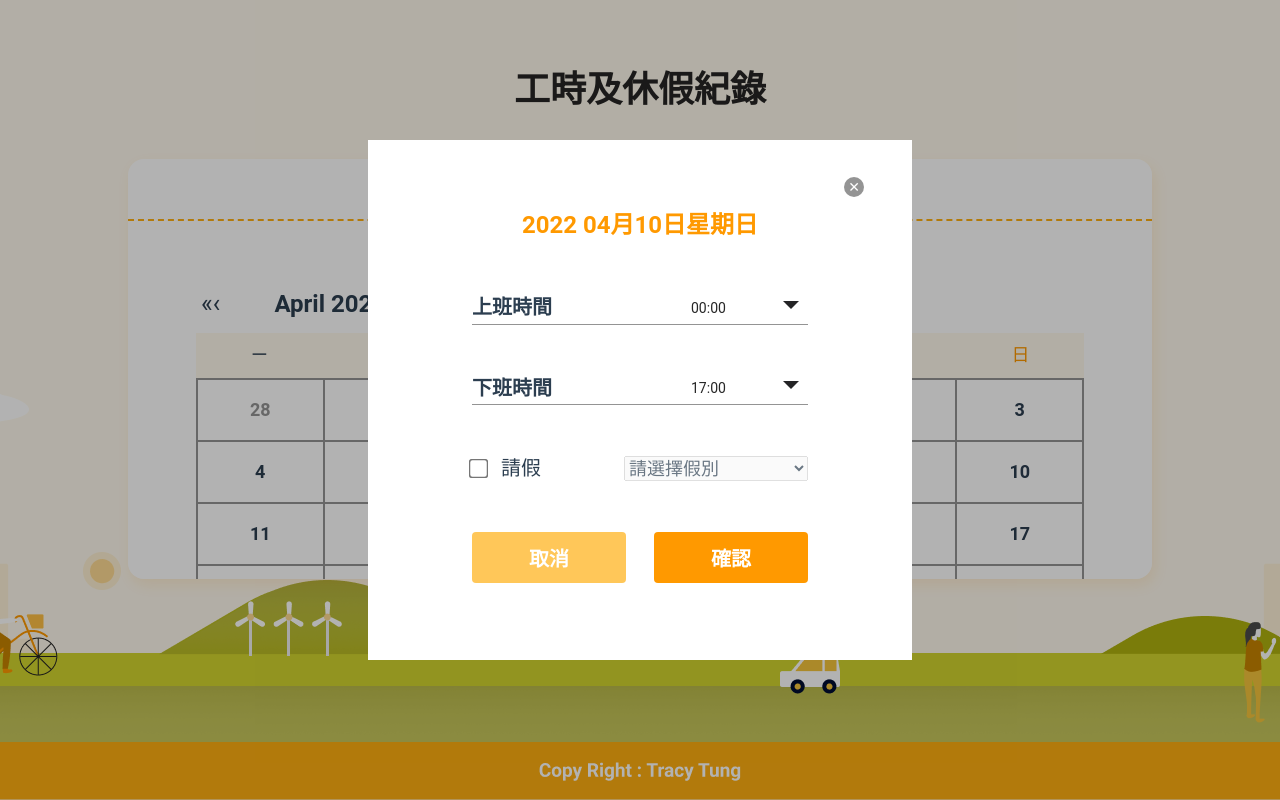
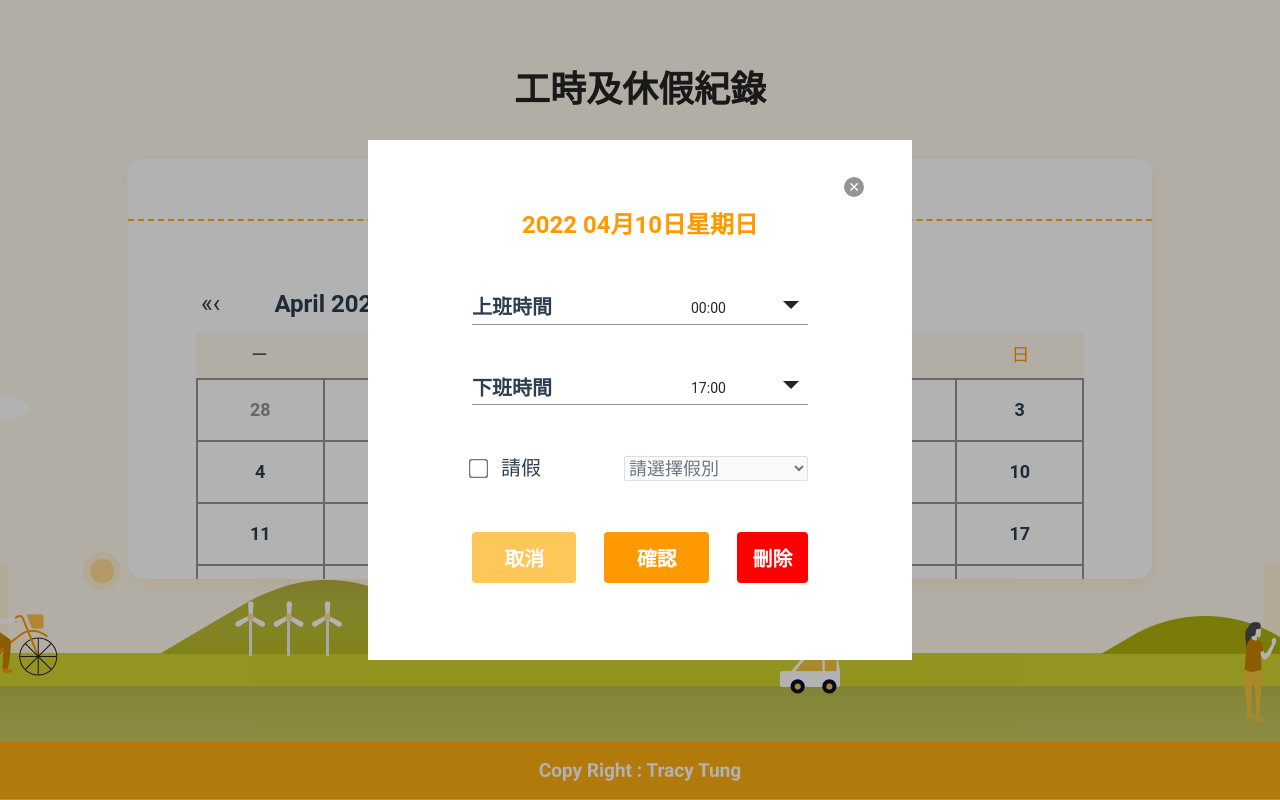
Before and after one commit to Chiahsuan-TW/overtime-pay-calculator, a Vue app: page /MonthlyRecord in a window 1280 px wide. Both pictures are taken after a click on the element "10". Built offline with nearby package versions, Linux system fonts and the light colour scheme.

Commit message:
完成刪除item功能

```diff
--- a/src/assets/scss/_color.scss
+++ b/src/assets/scss/_color.scss
@@ -4,6 +4,7 @@ $primary-light: #FFC759;
 $brown: #D18B00;
 $black: #242426;
 $gray: #949494;
+$delete:red;
 
 // background & calendar
 $background: #FFF9ED;
--- a/src/components/CalendarModal.vue
+++ b/src/components/CalendarModal.vue
@@ -35,7 +35,11 @@
         </div>
         <div class="day-off">
           <div>
-            <input type="checkbox" id="day-off" v-model="monthlyData.isDayOff" />
+            <input
+              type="checkbox"
+              id="day-off"
+              v-model="monthlyData.isDayOff"
+            />
             <label for="day-off">請假</label>
           </div>
           <div>
@@ -53,8 +57,17 @@
           </div>
         </div>
         <div class="button-group">
-          <ProcedureButton @click="$emit('close')" class="cancel">取消</ProcedureButton>
-          <ProcedureButton @click="clickConfirm" class="confirm">確認</ProcedureButton>
+          <ProcedureButton @click="$emit('close')" class="cancel"
+            >取消</ProcedureButton
+          >
+          <ProcedureButton @click="clickConfirm" class="confirm"
+            >確認</ProcedureButton
+          >
+          <ProcedureButton
+            @click="$emit('deleteItem', this.day.date), $emit('close')"
+            class="delete"
+            >刪除</ProcedureButton
+          >
         </div>
       </div>
     </div>
@@ -76,8 +89,10 @@ export default {
       required: true,
     },
   },
+  emits: ["close", "deleteItem"],
   created() {
-    let { userID, companyID, onDuty, offDuty, isDayOff, leaveType } = this.currentDayData;
+    let { userID, companyID, onDuty, offDuty, isDayOff, leaveType } =
+      this.currentDayData;
     this.monthlyData = {
       ...this.monthlyData,
       userID: userID,
@@ -116,14 +131,23 @@ export default {
         offDuty: this.monthlyData.offDuty.format("HH:mm"),
       };
       if (this.isLogIn) {
-        await this.$store.dispatch("recordingData/postMonthlyData", currentModalData);
-        await this.$store.dispatch("recordingData/getMonthlyData", currentPageComapnyID);
+        await this.$store.dispatch(
+          "recordingData/postMonthlyData",
+          currentModalData
+        );
+        await this.$store.dispatch(
+          "recordingData/getMonthlyData",
+          currentPageComapnyID
+        );
         return;
       } else {
         //新增資料
         //存localStoreage
         this.$store.commit("recordingData/addRecordData", currentModalData);
-        this.$store.dispatch("recordingData/saveLocalStorageMonthlyData", this.currentCompanyID);
+        this.$store.dispatch(
+          "recordingData/saveLocalStorageMonthlyData",
+          this.currentCompanyID
+        );
       }
 
       this.$emit("close");
@@ -135,12 +159,9 @@ export default {
       }
       return hours;
     },
-    // getDisabledMinutes() {
-    //   let minutes = [];
-    //   for (let minute = 0; minute < this.monthlyData.onDuty.minute(); minute++) {
-    //     minutes.push(minute);
-    //   }
-    //   return minutes;
+    // clickDelete() {
+    //   console.log(this.day.date);
+    //   this.$emit("clickDelete", this.day.date);
     // },
   },
   computed: {
@@ -294,6 +315,13 @@ export default {
     .confirm:hover {
       background-color: color.$brown;
     }
+    .delete {
+      background-color: color.$delete;
+      width: 100px;
+      &:hover {
+        background-color: #fe8686;
+      }
+    }
   }
 }
 </style>
--- a/src/components/CalendarMonthDayItem.vue
+++ b/src/components/CalendarMonthDayItem.vue
@@ -5,16 +5,34 @@
     :class="{
       'calendar-day--not-current': !isCurrentMonth,
       'calendar-day--today': isToday,
-      isExistingData: this.monthlyRecordData.find((item) => item.date === this.day.date) ? true : false,
+      isExistingData: this.monthlyRecordData.find(
+        (item) => item.date === this.day.date
+      )
+        ? true
+        : false,
     }"
   >
     <span>{{ label }}</span>
     <!-- <p class="overtime-indicator">加班2hr</p> -->
   </td>
-  <!-- <Teleport to="body">
-    <CalendarModal v-if="isModalOpen" @close="toggleModal" />
-  </Teleport> -->
-  <CalendarModal v-if="isModalOpen" @close="toggleModal" :day="day" :currentDayData="currentDayData" />
+  <!-- <CalendarModal
+    v-if="isModalOpen"
+    @close="toggleModal"
+    :day="day"
+    :currentDayData="currentDayData"
+    @deleteItem="
+      (date) => {
+        this.$emit('deleteItem', date);
+      }
+    "
+  /> -->
+  <CalendarModal
+    v-if="isModalOpen"
+    @close="toggleModal"
+    :day="day"
+    :currentDayData="currentDayData"
+    @deleteItem="this.$emit('deleteItem', $event)"
+  />
 </template>
 
 <script>
@@ -48,6 +66,7 @@ export default {
       type: Object,
     },
   },
+  emits: ["deleteItem"],
   data() {
     return {
       isModalOpen: false,
@@ -60,6 +79,9 @@ export default {
         this.isModalOpen = !this.isModalOpen;
       }
     },
+    // test(date) {
+    //   this.$emit("deleteItem", date);
+    // },
   },
   computed: {
     label() {
--- a/src/views/MonthlyRecord.vue
+++ b/src/views/MonthlyRecord.vue
@@ -1,19 +1,14 @@
 <template>
   <h3>工時及休假紀錄</h3>
   <div class="modal">
-    <!-- <p>是會員嗎{{ isLogIn }}</p>
-    <pre>{{ monthlyRecordData }}</pre> -->
-    <!-- <pre>工作類型:{{ currentWorkPattern }}</pre>
-    <pre>工作時數:{{ calculateWorkingHours }}</pre>
-    <pre>加班時數:{{ calculateOvertimeHours }}</pre>
-    <pre>加班費用:{{ calculateOvertimePay }}</pre>
-    <pre>{{ showingData }}</pre> -->
     <Stepper :currentStep="currentStep" />
     <div class="modal-content">
       <div class="calendar-month" v-if="isRouterAlive" ref="calendar-month">
-        <!-- {{ selectedDate }} -->
         <div class="calendar-month-header">
-          <CalendarDateIndicator :selected-date="selectedDate" @dateSelected="selectDate" />
+          <CalendarDateIndicator
+            :selected-date="selectedDate"
+            @dateSelected="selectDate"
+          />
         </div>
         <table>
           <CalendarWeekdays />
@@ -25,6 +20,7 @@
               :is-current-month="day.isCurrentMonth"
               :is-today="day.date === today"
               :monthlyRecordData="monthlyRecordData"
+              @deleteItem="deleteItem"
             >
             </CalendarMonthDayItem>
           </tr>
@@ -40,7 +36,9 @@
           <ProcedureButton class="previous">上一步</ProcedureButton>
         </router-link>
         <router-link :to="{ name: 'AnnualRecord' }">
-          <ProcedureButton class="result" @click="saveMonthlyData">歷月應得加班費</ProcedureButton>
+          <ProcedureButton class="result" @click="saveMonthlyData"
+            >歷月應得加班費</ProcedureButton
+          >
         </router-link>
       </div>
     </div>
@@ -76,10 +74,16 @@ export default {
     // 確認是否會員;
     if (this.isLogIn) {
       //是會員
-      this.$store.dispatch("recordingData/getMonthlyData", this.currentCompanyID);
+      this.$store.dispatch(
+        "recordingData/getMonthlyData",
+        this.currentCompanyID
+      );
       return;
     }
-    this.$store.dispatch("recordingData/getLocalStorageMonthlyData", this.currentCompanyID);
+    this.$store.dispatch(
+      "recordingData/getLocalStorageMonthlyData",
+      this.currentCompanyID
+    );
   },
   mounted() {},
   data() {
@@ -98,9 +102,25 @@ export default {
       return dayjs(date).weekday();
     },
     saveMonthlyData() {
-      this.$store.commit("recordingData/updatedＷorkingHours", this.calculateWorkingHours);
-      this.$store.commit("recordingData/updatedOvertimeHours", this.calculateOvertimeHours);
-      this.$store.commit("recordingData/updateOvertimePay", this.calculateOvertimePay);
+      this.$store.commit(
+        "recordingData/updatedＷorkingHours",
+        this.calculateWorkingHours
+      );
+      this.$store.commit(
+        "recordingData/updatedOvertimeHours",
+        this.calculateOvertimeHours
+      );
+      this.$store.commit(
+        "recordingData/updateOvertimePay",
+        this.calculateOvertimePay
+      );
+    },
+    deleteItem(date) {
+      this.$store.commit("recordingData/deleteRecordData", date);
+      this.$store.dispatch(
+        "recordingData/saveLocalStorageMonthlyData",
+        this.currentCompanyID
+      );
     },
   },
   computed: {
@@ -111,7 +131,11 @@ export default {
       return this.$store.getters.userID;
     },
     days() {
-      return [...this.previousMonthDays, ...this.currentMonthDays, ...this.nextMonthDays];
+      return [
+        ...this.previousMonthDays,
+        ...this.currentMonthDays,
+        ...this.nextMonthDays,
+      ];
     },
     today() {
       return dayjs().format("YYYY-MM-DD");
@@ -128,30 +152,45 @@ export default {
     currentMonthDays() {
       return [...Array(this.numberOfDaysInMonth)].map((day, index) => {
         return {
-          date: dayjs(`${this.year}-${this.month}-${index + 1}`).format("YYYY-MM-DD"),
+          date: dayjs(`${this.year}-${this.month}-${index + 1}`).format(
+            "YYYY-MM-DD"
+          ),
           isCurrentMonth: true,
-          weekday: this.getWeekday(dayjs(`${this.year}-${this.month}-${index + 1}`).format("YYYY-MM-DD")),
+          weekday: this.getWeekday(
+            dayjs(`${this.year}-${this.month}-${index + 1}`).format(
+              "YYYY-MM-DD"
+            )
+          ),
         };
       });
     },
     previousMonthDays() {
       const firstDayOfTheMonth = this.getWeekday(this.currentMonthDays[0].date);
-      const previousMonth = dayjs(`${this.year}-${this.month}-01`).subtract(1, "month");
-      const numberOfDaysInPreviousMonth = firstDayOfTheMonth ? firstDayOfTheMonth - 1 : 6;
+      const previousMonth = dayjs(`${this.year}-${this.month}-01`).subtract(
+        1,
+        "month"
+      );
+      const numberOfDaysInPreviousMonth = firstDayOfTheMonth
+        ? firstDayOfTheMonth - 1
+        : 6;
       const lastMondayDayOfMonth = dayjs(this.currentMonthDays[0].date)
         .subtract(numberOfDaysInPreviousMonth, "day")
         .date();
       return [...Array(numberOfDaysInPreviousMonth)].map((day, index) => {
         return {
-          date: dayjs(`${previousMonth.year()}-${previousMonth.month() + 1}-${lastMondayDayOfMonth + index}`).format(
-            "YYYY-MM-DD"
-          ),
+          date: dayjs(
+            `${previousMonth.year()}-${previousMonth.month() + 1}-${
+              lastMondayDayOfMonth + index
+            }`
+          ).format("YYYY-MM-DD"),
           isCurrentMonth: false,
         };
       });
     },
     nextMonthDays() {
-      const lastDayOfTheMonthWeekday = this.getWeekday(`${this.year}-${this.month}-${this.currentMonthDays.length}`);
+      const lastDayOfTheMonthWeekday = this.getWeekday(
+        `${this.year}-${this.month}-${this.currentMonthDays.length}`
+      );
       const nextMonth = dayjs(`${this.year}-${this.month}-01`).add(1, "month");
       const visibleNumberOfDaysFromNextMonth = lastDayOfTheMonthWeekday
         ? 7 - lastDayOfTheMonthWeekday
@@ -159,7 +198,9 @@ export default {
 
       return [...Array(visibleNumberOfDaysFromNextMonth)].map((day, index) => {
         return {
-          date: dayjs(`${nextMonth.year()}-${nextMonth.month() + 1}-${index + 1}`).format("YYYY-MM-DD"),
+          date: dayjs(
+            `${nextMonth.year()}-${nextMonth.month() + 1}-${index + 1}`
+          ).format("YYYY-MM-DD"),
           isCurrentMonth: false,
         };
       });
@@ -172,9 +213,11 @@ export default {
     },
 
     currentCompanyData() {
-      const index = this.$store.getters.currentUserInfoData.findIndex((item) => {
-        return item.companyID === this.currentCompanyID;
-      });
+      const index = this.$store.getters.currentUserInfoData.findIndex(
+        (item) => {
+          return item.companyID === this.currentCompanyID;
+        }
+      );
       return this.$store.getters.currentUserInfoData[index];
     },
     currentWorkPattern() {
@@ -206,8 +249,12 @@ export default {
       for (let month of months) {
         const currentData = data[month];
         const result = currentData.reduce((total, currentValue) => {
-          const momentStartDuty = moment(currentValue.date + " " + currentValue.onDuty);
-          const momentOffDuty = moment(currentValue.date + " " + currentValue.offDuty);
+          const momentStartDuty = moment(
+            currentValue.date + " " + currentValue.onDuty
+          );
+          const momentOffDuty = moment(
+            currentValue.date + " " + currentValue.offDuty
+          );
           const hour = momentOffDuty.diff(momentStartDuty, "hour");
           return (total += hour);
         }, 0);
@@ -231,11 +278,16 @@ export default {
       for (let month of months) {
         const currentData = data[month];
         const result = currentData.reduce((total, currentValue) => {
-          let momentStartDuty = moment(currentValue.date + " " + currentValue.onDuty);
-          let momentOffDuty = moment(currentValue.date + " " + currentValue.offDuty);
+          let momentStartDuty = moment(
+            currentValue.date + " " + currentValue.onDuty
+          );
+          let momentOffDuty = moment(
+            currentValue.date + " " + currentValue.offDuty
+          );
           let hour = momentOffDuty.diff(momentStartDuty, "hour");
           //扣掉上班時數，上班時數會根據哪一個工作型態
-          let workingMaximumTime = maximumTimes[workPattern.get(this.currentWorkPattern)];
+          let workingMaximumTime =
+            maximumTimes[workPattern.get(this.currentWorkPattern)];
           let overTimeOfHour = hour - workingMaximumTime;
           if (overTimeOfHour < 0) {
             overTimeOfHour = 0;
@@ -275,14 +327,20 @@ export default {
         const currentData = data[month];
         const result = Math.round(
           currentData.reduce((previousValue, currentData) => {
-            const momentStartDuty = moment(currentData.date + " " + currentData.onDuty);
-            const momentOffDuty = moment(currentData.date + " " + currentData.offDuty);
+            const momentStartDuty = moment(
+              currentData.date + " " + currentData.onDuty
+            );
+            const momentOffDuty = moment(
+              currentData.date + " " + currentData.offDuty
+            );
             const hour = momentOffDuty.diff(momentStartDuty, "hour");
             const workingDay = 22;
             const workingHours = 8;
             const hourlyWage = this.currentWage / workingDay / workingHours;
             if (hour > extraHours) {
-              let pay = (hour - extraHours) * 1.67 * hourlyWage + (extraHours - regularHours) * 1.34 * hourlyWage;
+              let pay =
+                (hour - extraHours) * 1.67 * hourlyWage +
+                (extraHours - regularHours) * 1.34 * hourlyWage;
               return (previousValue += pay);
             }
             if (hour > regularHours) {
@@ -297,7 +355,9 @@ export default {
       return monthlyOvertimePays;
     },
     showingData() {
-      const showMonthly = String(this.year) + (this.month < 10 ? "0" + this.month : String(this.month));
+      const showMonthly =
+        String(this.year) +
+        (this.month < 10 ? "0" + this.month : String(this.month));
       return {
         year: this.year,
         month: this.month < 10 ? "0" + this.month : this.month,
@@ -306,8 +366,6 @@ export default {
         overtimePay: this.calculateOvertimePay[showMonthly],
       };
     },
-
-    //目前哪一個資料
   },
 };
 </script>
--- a/vue.config.js
+++ b/vue.config.js
@@ -10,4 +10,5 @@ module.exports = {
       },
     },
   },
+  publicPath: process.env.NODE_ENV === "production" ? "/eric-project/" : "/",
 };
```
Also changed, not shown: src/App.vue (+7 -7 lines), src/store/MonthlyRecord.js (+15 -2 lines), 2 other files (tests, documents, lock files or other folders).
